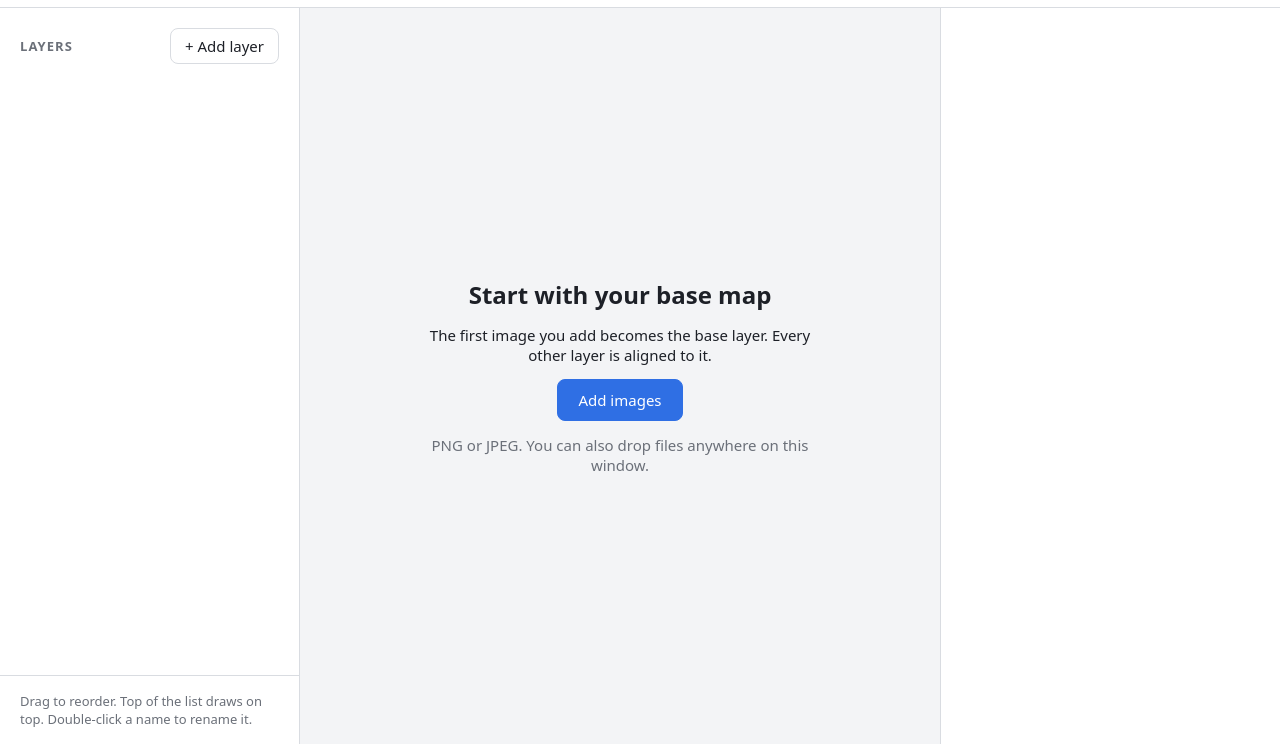
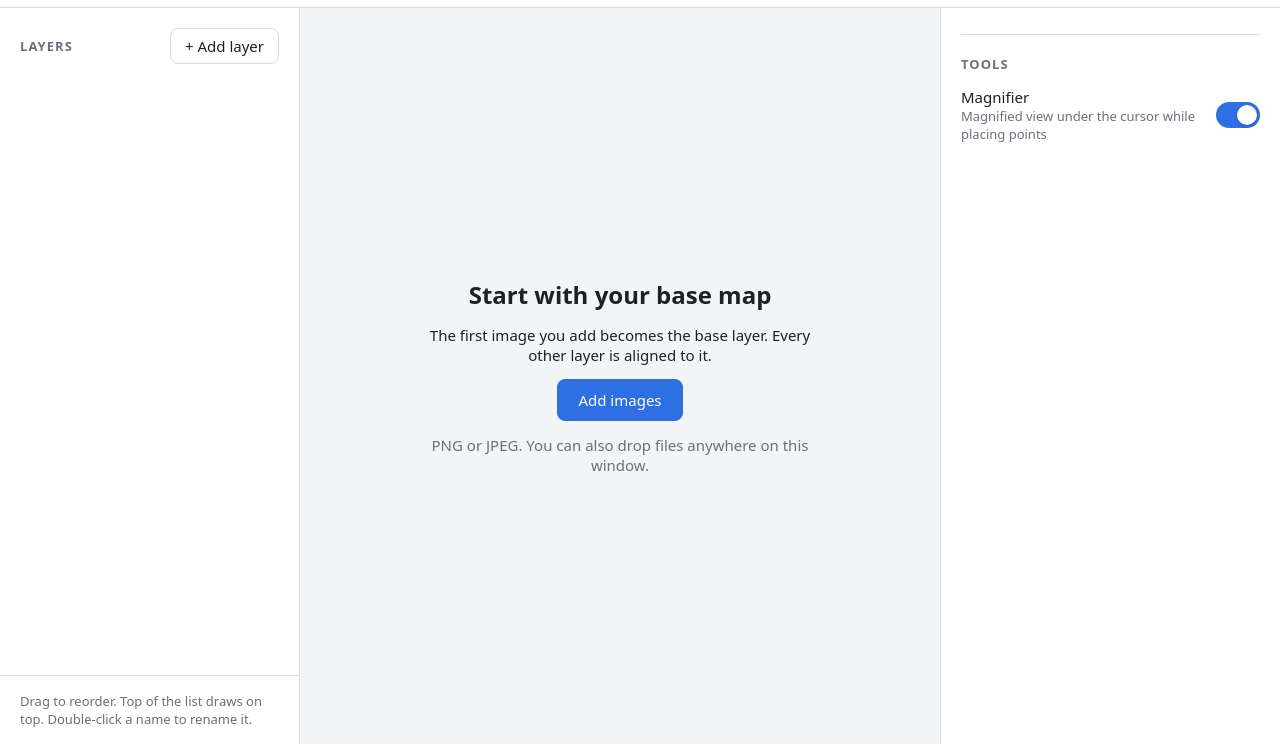
Before and after one commit to mtadams007/map-layers, a website built with Vite: page index.html in a window 1280 px wide. Both pictures are taken after a click on the button "+ New map". Shown: the part 56-800 px from the top of the page. Built offline with nearby package versions, Linux system fonts and the light colour scheme.

Commit message:
add magnifying glass switch

```diff
--- a/src/styles.css
+++ b/src/styles.css
@@ -1257,3 +1257,48 @@ html {
 .home-button:focus-visible {
   box-shadow: 0 0 0 2px var(--blue);
 }
+
+/* A setting with an on/off switch, e.g. the magnifier in the Create side panel. */
+.setting-row {
+  display: flex;
+  align-items: center;
+  justify-content: space-between;
+  gap: 16px;
+}
+
+.switch {
+  position: relative;
+  flex: none;
+  width: 44px;
+  height: 26px;
+  padding: 0;
+  border: 0;
+  border-radius: 13px;
+  background: var(--line);
+  transition: background 0.15s ease;
+}
+
+.switch span {
+  position: absolute;
+  top: 3px;
+  left: 3px;
+  width: 20px;
+  height: 20px;
+  border-radius: 50%;
+  background: #fff;
+  box-shadow: 0 1px 3px rgba(0, 0, 0, 0.25);
+  transition: transform 0.15s ease;
+}
+
+.switch[aria-checked='true'] {
+  background: var(--blue);
+}
+
+.switch[aria-checked='true'] span {
+  transform: translateX(18px);
+}
+
+.switch:focus-visible {
+  outline: 2px solid var(--blue);
+  outline-offset: 2px;
+}
--- a/src/ui/app.ts
+++ b/src/ui/app.ts
@@ -39,16 +39,19 @@ import {
   isStandalone,
   lowerSizeBudget,
   noteOpening,
+  readStored,
   sizeBudget,
   takeCrashedOpening,
+  writeStored,
 } from '../device';
 import { newId } from '../id';
 import { esc } from './html';
 import { libraryHtml, type InstallHelp } from './library';
-import { forgetCamera, Pane, resetBaseCamera, type PaneKind } from './panes';
+import { forgetCamera, Pane, resetBaseCamera, setLoupeEnabled, type PaneKind } from './panes';
 
 const WORKSPACE_BG: [number, number, number] = [0.953, 0.957, 0.965];
 const INSTALL_HELP_KEY = 'map-layers:install-help-dismissed';
+const LOUPE_KEY = 'map-layers:loupe';
 const UNTITLED = 'Untitled map';
 
 export function startApp(root: HTMLElement, renderer: Renderer) {
@@ -91,6 +94,21 @@ export function startApp(root: HTMLElement, renderer: Renderer) {
   /** Chrome on Android offers its own install prompt; this holds it until the user asks. */
   let installPrompt: (Event & { prompt: () => Promise<void> }) | null = null;
   let installHelpDismissed = readFlag(INSTALL_HELP_KEY);
+  /** Magnifier in the Create panes; on unless switched off on this device. */
+  let loupe = readStored(LOUPE_KEY) !== '0';
+  setLoupeEnabled(loupe);
+
+  /** The magnifier row at the bottom of the Create side panel. */
+  function loupeToggleHtml(): string {
+    return `
+      <div class="setting-row">
+        <div>
+          <div>Magnifier</div>
+          <div class="muted small">Magnified view under the cursor while placing points</div>
+        </div>
+        <button class="switch" role="switch" data-action="loupe" aria-checked="${loupe}" aria-label="Magnifier"><span></span></button>
+      </div>`;
+  }
 
   function requestDraw() {
     if (drawQueued) return;
@@ -848,7 +866,8 @@ export function startApp(root: HTMLElement, renderer: Renderer) {
       panel.innerHTML = sheetHtml();
       return;
     }
-    panel.innerHTML = state.mode === 'view' ? viewPanelHtml() : fitPanelHtml();
+    panel.innerHTML =
+      state.mode === 'view' ? viewPanelHtml() : `${fitPanelHtml()}<div class="divider"></div><h2>Tools</h2>${loupeToggleHtml()}`;
   }
 
   /** The phone's layer panel: a bottom sheet over the map, pulled up or down by its handle. */
@@ -1055,6 +1074,13 @@ export function startApp(root: HTMLElement, renderer: Renderer) {
       case 'view':
         state.createView = target.dataset.value as typeof state.createView;
         changed();
+        break;
+      case 'loupe':
+        loupe = !loupe;
+        setLoupeEnabled(loupe);
+        writeStored(LOUPE_KEY, loupe ? '1' : '0');
+        target.setAttribute('aria-checked', String(loupe));
+        requestDraw();
         break;
       case 'fit-mode': {
         const layer = selectedLayer();
--- a/src/ui/panes.ts
+++ b/src/ui/panes.ts
@@ -32,6 +32,13 @@ export interface PaneHooks {
 /** One base-space camera shared by the base, overlay and view panes, so switching keeps the spot. */
 const baseCamera = new Camera();
 const layerCameras = new Map<string, Camera>();
+
+/** Whether the magnifier follows the cursor over the Create panes. The user can switch it off. */
+let loupeEnabled = true;
+
+export function setLoupeEnabled(on: boolean) {
+  loupeEnabled = on;
+}
 
 export function forgetCamera(layerId: string) {
   layerCameras.delete(layerId);
@@ -128,7 +135,7 @@ export class Pane {
 
     this.drawContent(renderer, viewMatrix(cam), false);
 
-    const loupeOn = this.hover !== null && this.kind !== 'view';
+    const loupeOn = loupeEnabled && this.hover !== null && this.kind !== 'view';
     this.loupe.hidden = !loupeOn;
     if (loupeOn) {
       const h = this.hover!;
```
